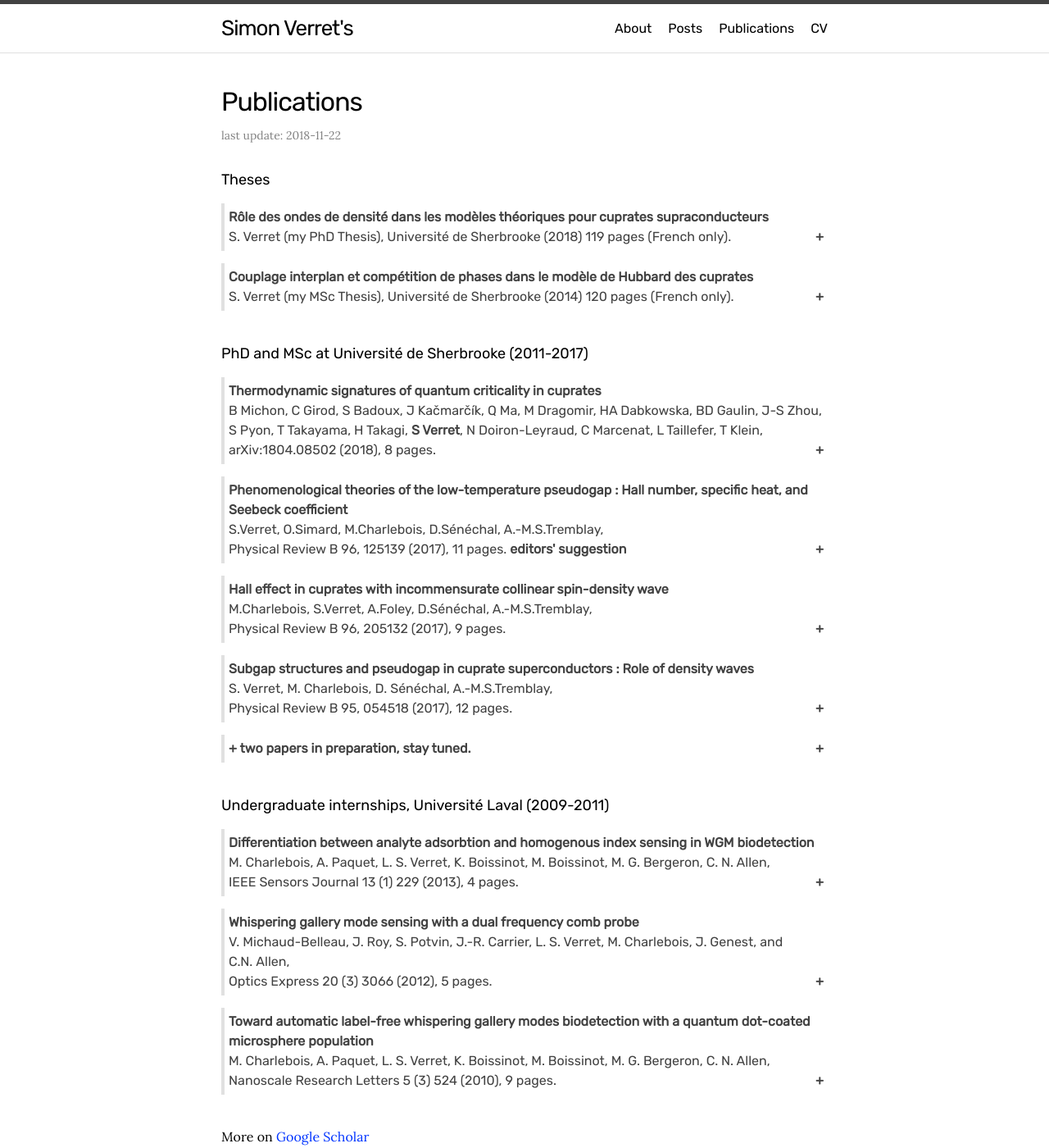
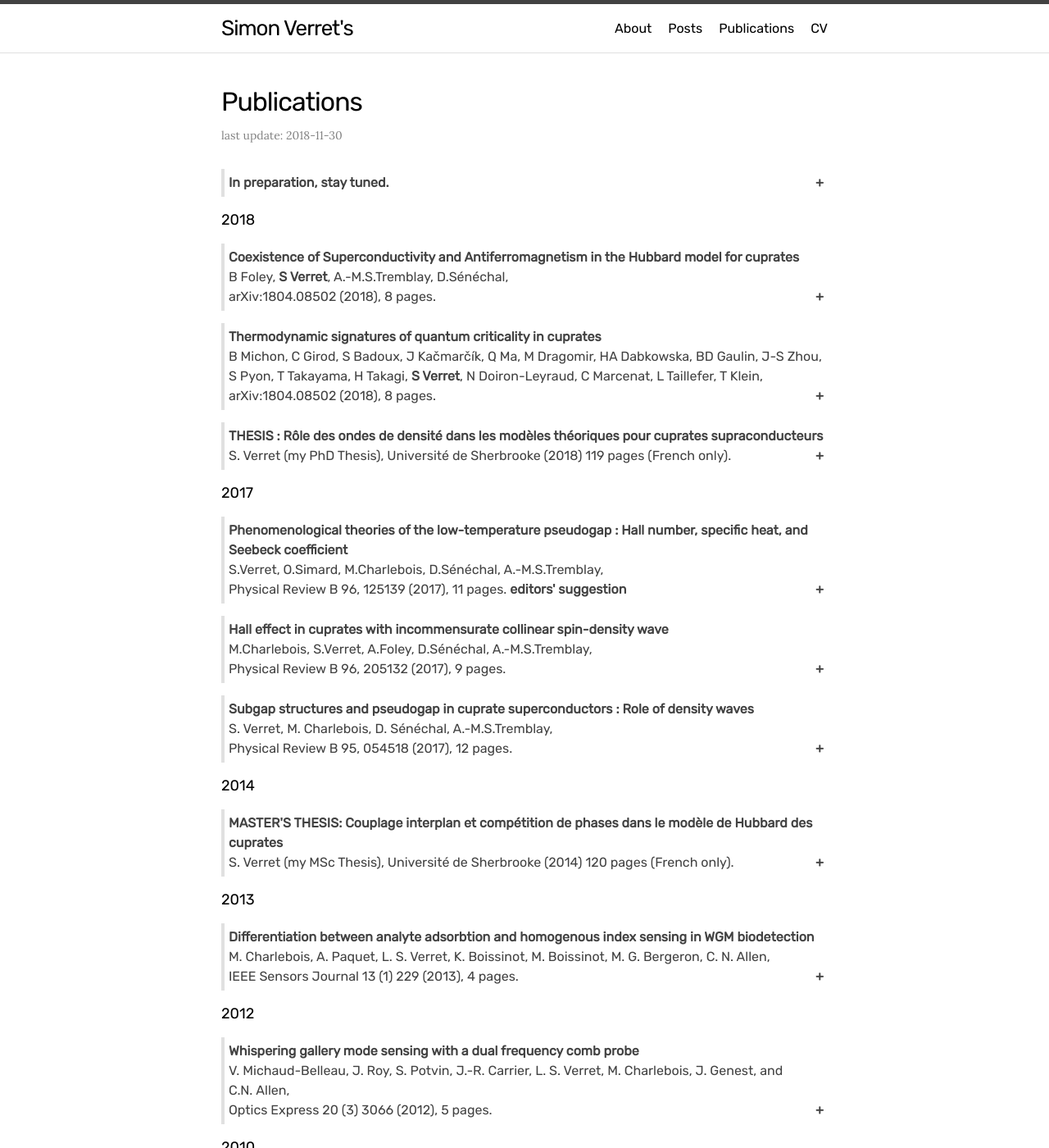
Before and after one commit to simonverret/simonverret.github.io, a Jekyll site: the page built from publications.md, in a window 1280 px wide and 1400 px high. Shown: the whole window at 82% size. Built offline with Jekyll 4.4.1, drawn with Linux system fonts in a browser that asks for light colours; some web fonts are replaced; some of the changed text lies outside the part shown.

Commit message:
updated publications

```diff
--- a/_posts/2018-11-15-visual-greens-functions.markdown
+++ b/_posts/2018-11-15-visual-greens-functions.markdown
@@ -9,7 +9,7 @@ mathjax: true
 
 Last May, I was invited to give the first talk of CIFAR's quantum materials summer school with an introduction to Green's function. My slides were really appreciated, so I made a post out of them. Sharing this post is one of the main reasons I put this website together, so don't hesitate to post your questions in the comments section at the end.
 
-Disclaimer: this intro is very different from the "standard" presentation of Green's functions. In particular, it does require to know second quatization, and for this reasons cannot be extended to interacting systems, which is the usual reason to work with Green's function. I refer two books at the end for standard, more complete approaches.
+Disclaimer: this intro is very different from the "standard" presentation of Green's functions. In particular, it does require to know second quantization, and for this reasons cannot be extended to interacting systems, which is the usual reason to work with Green's function. I refer two books at the end for standard, more complete approaches.
 
 <br>
 
--- a/publications.md
+++ b/publications.md
@@ -2,43 +2,41 @@
 layout: page
 title: Publications
 permalink: /publications/
-updated: 2018-11-22
+updated: 2018-11-30
 order: 4
 ---
 
 <body>
 
 
-<h4>Theses</h4>
+
 
 <button class="collapsible">
-<b>Rôle des ondes de densité dans les modèles théoriques pour cuprates supraconducteurs</b><br>
-S. Verret (my PhD Thesis), Université de Sherbrooke (2018) 119 pages (French only).
+<b>In preparation, stay tuned.</b>
 </button>
 <div class="content">
 <p class="cp">
-  <a href="https://savoirs.usherbrooke.ca/handle/11143/12097">Savoir UdeS</a>
-  | <a href="https://www.physique.usherbrooke.ca/pages/en/node/8504">Département de physique UdeS</a>
-  | <a href= "https://youtu.be/yXtxbGZ8XJc?t=929"> Thesis defense on Youtube </a>
+On the intrinsic breaking of translational invariance in cluster dynamical mean-field theory (CDMFT).
 </p>
 </div>
 <p></p>
 
+
+
+<h4>2018</h4>
+
 <button class="collapsible">
-<b>Couplage interplan et compétition de phases dans le modèle de Hubbard des cuprates</b><br>
-S. Verret (my MSc Thesis), Université de Sherbrooke (2014) 120 pages (French only).
+<b>Coexistence of Superconductivity and Antiferromagnetism in the Hubbard model for cuprates</b><br>
+B Foley, <b>S Verret</b>, A.-M.S.Tremblay, D.Sénéchal,<br>
+arXiv:1804.08502 (2018), 8 pages.
 </button>
 <div class="content">
 <p class="cp">
-  <a href="https://savoirs.usherbrooke.ca/handle/11143/79">Savoir UdeS</a>
-  | <a href="https://www.physique.usherbrooke.ca/pages/en/node/7495">Département de physique UdeS</a>
+  <a href="https://arxiv.org/abs/1811.12363">ArXiv</a>
+  | This paper is the fruit of very long hard work by Alexandre Foley on a new parametrization of CDMFT to study the coexistance of antiferromagnetism and superconductivity in the Hubbard Model. This new parametrization is compared to my Master's thesis results which used an older 'simpler' parametrization.
 </p>
 </div>
 <p></p>
-
-<br>
-
-<h4>PhD and MSc at Université de Sherbrooke (2011-2017)</h4>
 
 <button class="collapsible">
 <b>Thermodynamic signatures of quantum criticality in cuprates</b><br>
@@ -53,6 +51,21 @@ arXiv:1804.08502 (2018), 8 pages.
 </div>
 <p></p>
 
+<button class="collapsible">
+<b>THESIS : Rôle des ondes de densité dans les modèles théoriques pour cuprates supraconducteurs</b><br>
+S. Verret (my PhD Thesis), Université de Sherbrooke (2018) 119 pages (French only).
+</button>
+<div class="content">
+<p class="cp">
+  <a href="https://savoirs.usherbrooke.ca/handle/11143/12097">Savoir UdeS</a>
+  | <a href="https://www.physique.usherbrooke.ca/pages/en/node/8504">Département de physique UdeS</a>
+  | <a href= "https://youtu.be/yXtxbGZ8XJc?t=929"> Thesis defense on Youtube </a>
+</p>
+</div>
+<p></p>
+
+
+<h4>2017</h4>
 
 <button class="collapsible">
 <b>Phenomenological theories of the low-temperature pseudogap : Hall number, specific heat, and Seebeck coefficient</b><br>
@@ -98,19 +111,23 @@ Physical Review B 95, 054518 (2017), 12 pages.
 <p></p>
 
 
+<h4>2014</h4>
+
 <button class="collapsible">
-<b>+ two papers in preparation, stay tuned.</b>
+<b>MASTER'S THESIS: Couplage interplan et compétition de phases dans le modèle de Hubbard des cuprates</b><br>
+S. Verret (my MSc Thesis), Université de Sherbrooke (2014) 120 pages (French only).
 </button>
 <div class="content">
 <p class="cp">
-Both about cluster dynamical mean-field theory (CDMFT). The first on the coexistence between superconductivity and antiferromagnetism in cuprates. The other on the intrinsic breaking of translational invariance in CDMFT.
+  <a href="https://savoirs.usherbrooke.ca/handle/11143/79">Savoir UdeS</a>
+  | <a href="https://www.physique.usherbrooke.ca/pages/en/node/7495">Département de physique UdeS</a>
 </p>
 </div>
 <p></p>
 
-<br>
 
-<h4>Undergraduate internships, Université Laval (2009-2011)</h4>
+<h4>2013</h4>
+
 <button class="collapsible">
 <b>Differentiation between analyte adsorbtion and homogenous index sensing in WGM biodetection</b><br>
 M. Charlebois, A. Paquet, L. S. Verret, K. Boissinot, M. Boissinot, M. G. Bergeron, C. N. Allen,<br>
@@ -124,6 +141,8 @@ IEEE Sensors Journal 13 (1) 229 (2013), 4 pages.
 </div>
 <p></p>
 
+<h4>2012</h4>
+
 <button class="collapsible">
 <b>Whispering gallery mode sensing with a dual frequency comb probe</b><br>
 V. Michaud-Belleau, J. Roy, S. Potvin, J.-R. Carrier, L. S. Verret, M. Charlebois, J. Genest, and C.N. Allen,<br>
@@ -158,9 +179,7 @@ Nanoscale Research Letters 5 (3) 524 (2010), 9 pages.
 
 <br>
 
-<h1 class="post-title">Selected Talks & Posters</h1>
-
-<h4>PhD and MSc at Université de Sherbrooke (2011-2017)</h4>
+<h1 class="post-title">Selected talks & posters</h1>
 
 
 <button class="collapsible">
```
Also changed, not shown: other parts of publications.md (+2 -0 lines).
